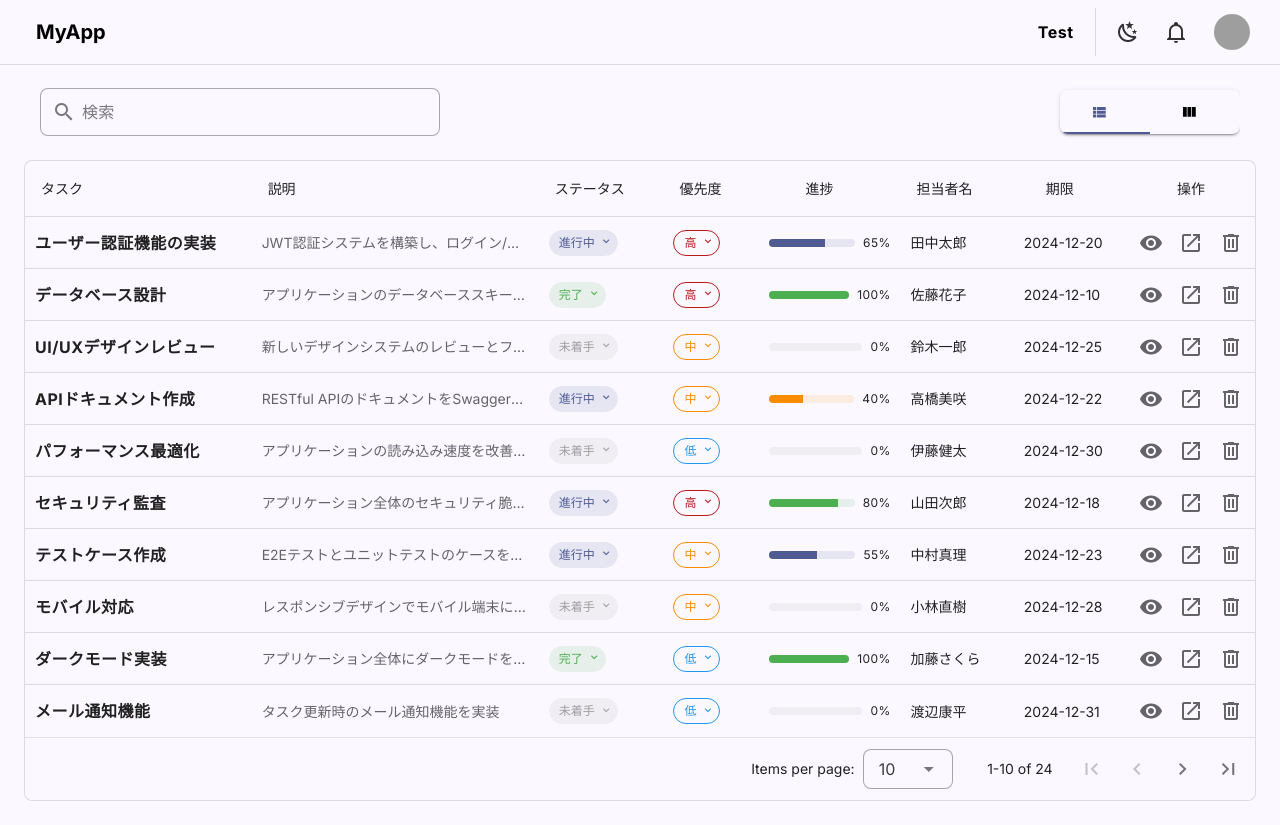
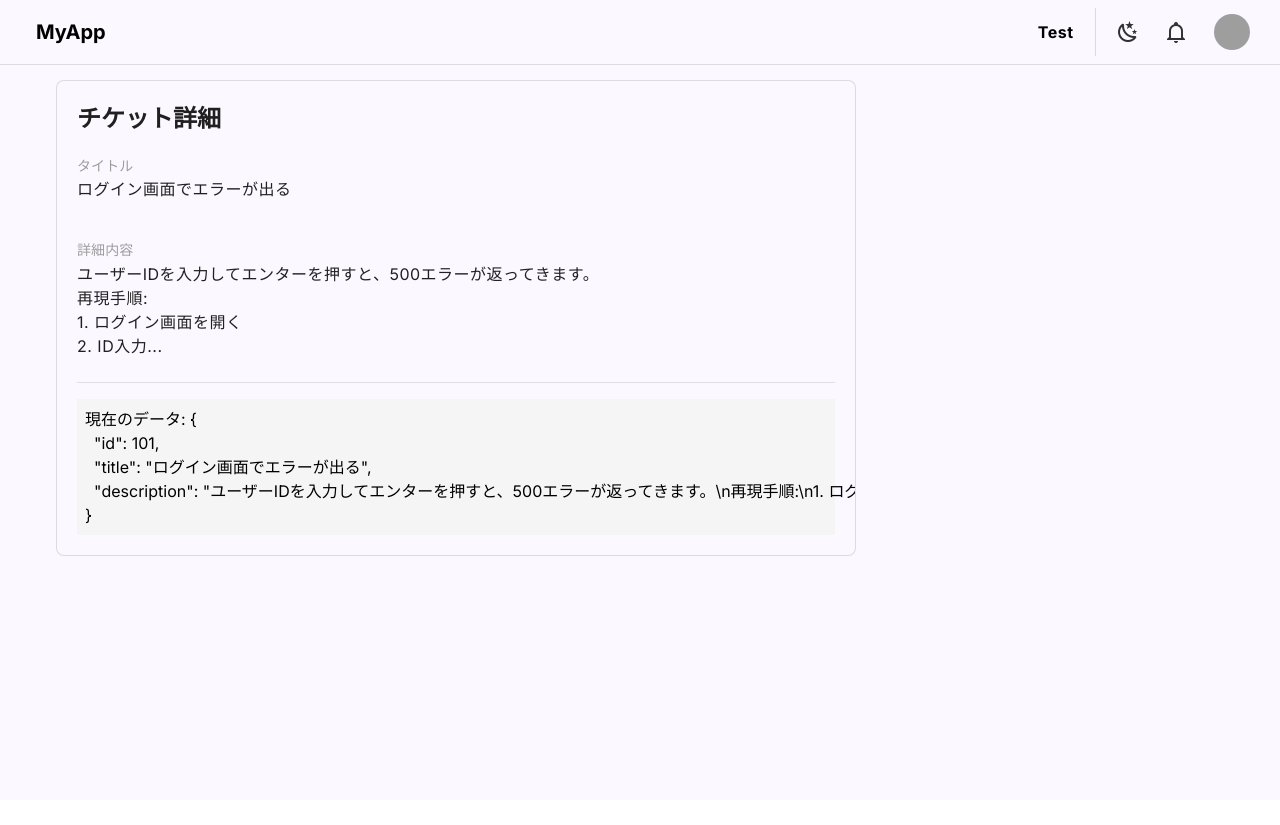
Before and after one commit to TakebumiSuzuki/Vuetify-Practice, a Vue app: page /edit/1 in a window 1280 px wide. After the commit the page ends 800 px from the top, so only its background shows below. Built offline with nearby package versions, Linux system fonts and the light colour scheme; grey boxes are pictures that could not be loaded.

Commit message:
modify v-snackbar

```diff
--- a/package.json
+++ b/package.json
@@ -12,6 +12,7 @@
     "pinia": "^3.0.4",
     "vue": "^3.5.24",
     "vue-draggable-plus": "^0.6.0",
+    "vue-router": "^4.6.4",
     "vuetify": "^3.11.0-beta.1"
   },
   "devDependencies": {
--- a/src/App.vue
+++ b/src/App.vue
@@ -19,7 +19,7 @@
     <AppHeader />
 
     <v-main>
-      <AppMain />
+      <RouterView/>
     </v-main>
 
     <Dialog />
--- a/src/components/ConfirmDialog.vue
+++ b/src/components/ConfirmDialog.vue
@@ -25,21 +25,21 @@
         <v-spacer />
         <v-btn
           variant="tonal"
-          color="secondary"
+          :color="dialogStore.cancelColor"
           class="mr-2 px-4  font-weight-bold"
           @click="dialogStore.handleCancel()"
         >
-          {{ dialogStore.cancelText }}
+          {{ dialogStore.cancelLabel }}
         </v-btn>
 
         <!-- 薄い赤背景 + 濃い赤文字 -->
         <v-btn
-          color="error"
+          :color="dialogStore.confirmColor"
           variant="tonal"
           class="px-6 font-weight-bold"
-          @click="dialogStore.handleAgree()"
+          @click="dialogStore.handleConfirm()"
         >
-          {{ dialogStore.confirmText }}
+          {{ dialogStore.confirmLabel }}
         </v-btn>
       </v-card-actions>
     </v-card>
--- /dev/null
+++ b/src/components/NotFound.vue
@@ -0,0 +1,6 @@
+<script setup>
+</script>
+
+<template>
+  The page you requested was not found.
+</template>
--- /dev/null
+++ b/src/components/SafeEditor.vue
@@ -0,0 +1,109 @@
+<script setup>
+  import { ref } from 'vue';
+
+  const props = defineProps(['modelValue']);
+  const emit = defineEmits(['update:modelValue', 'save']);
+
+  const isEditing = ref(false);
+  const localValue = ref('');
+
+  // 編集開始：現在の値をコピーしてモード切替
+  const startEditing = () => {
+    localValue.value = props.modelValue;
+    isEditing.value = true;
+  };
+
+  // キャンセル：モードを戻すだけ
+  const cancel = () => {
+    isEditing.value = false;
+  };
+
+  // 保存：親に変更を通知
+  const save = () => {
+    // 値が変わっていれば通知
+    if (localValue.value !== props.modelValue) {
+      emit('update:modelValue', localValue.value);
+      emit('save', localValue.value);
+    }
+    isEditing.value = false;
+  };
+</script>
+
+<template>
+  <div class="safe-editor">
+    <!-- A. 閲覧モード -->
+    <div
+      v-if="!isEditing"
+      class="d-flex align-start group"
+    >
+      <!-- テキスト本体 -->
+      <div
+        class="flex-grow-1 text-body-1"
+        style="white-space: pre-wrap"
+      >
+        {{ modelValue || '（記述なし）' }}
+      </div>
+
+      <!-- 鉛筆ボタン（ホバー時のみ表示） -->
+      <v-btn
+        icon="mdi-pencil"
+        variant="text"
+        size="small"
+        color="grey"
+        class="ml-2 mt-n1 opacity-0-hover"
+        @click="startEditing"
+      ></v-btn>
+    </div>
+
+    <!-- B. 編集モード -->
+    <div
+      v-else
+      class="edit-area pa-3 rounded border bg-grey-lighten-5"
+    >
+      <v-textarea
+        v-model="localValue"
+        variant="outlined"
+        bg-color="white"
+        auto-grow
+        rows="2"
+        hide-details
+        autofocus
+        class="mb-3"
+      ></v-textarea>
+
+      <div class="d-flex justify-end gap-2">
+        <v-btn
+          variant="text"
+          size="small"
+          color="grey-darken-1"
+          class="mr-2"
+          @click="cancel"
+        >
+          キャンセル
+        </v-btn>
+
+        <v-btn
+          color="primary"
+          size="small"
+          elevation="1"
+          @click="save"
+        >
+          保存
+        </v-btn>
+      </div>
+    </div>
+  </div>
+</template>
+
+<style scoped>
+  /* 親要素(.group)をホバーした時だけ、このクラスがついた要素を表示 */
+  .group:hover .opacity-0-hover {
+    opacity: 1 !important;
+  }
+
+  /* 通常時は透明（見えないがそこに存在する） */
+  .opacity-0-hover {
+    opacity: 0;
+    transition: opacity 0.2s ease-in-out;
+  }
+</style>
--- a/src/components/Snackbar.vue
+++ b/src/components/Snackbar.vue
@@ -1,8 +1,7 @@
 <script setup>
-  import { useSnackbarStore } from '@/stores/snackbar'
+  import { useSnackbarStore } from '@/stores/snackbar';
 
-  const snackbarStore = useSnackbarStore()
-
+  const snackbarStore = useSnackbarStore();
 </script>
 
 <template>
@@ -11,9 +10,10 @@
     :color="snackbarStore.color"
     :timeout="3000"
     location="top"
-      transition="slide-y-reverse-transition"
+    transition="slide-y-transition"
     rounded="pill"
     variant="tonal"
+    class="custom-snackbar"
   >
     {{ snackbarStore.message }}
 
@@ -27,3 +27,15 @@
     </template>
   </v-snackbar>
 </template>
+
+<style scoped>
+  .custom-snackbar :deep(.v-snackbar__wrapper) {
+    min-width: 200px !important; /* 最小幅 */
+    max-width: 400px !important; /* 最大幅 */
+    padding: 0px 30px !important; /* 内側の余白も調整 */
+  }
+
+  .custom-snackbar{
+    top: -64px !important;
+  }
+</style>
--- a/src/components/TableView.vue
+++ b/src/components/TableView.vue
@@ -58,24 +58,21 @@
   const updatePriority = (item, newPriority) =>
     emit('update-priority', item, newPriority);
 
-
-
-  import { useSnackbarStore } from '@/stores/snackbar'
-  const snackbarStore = useSnackbarStore()
+  import { useSnackbarStore } from '@/stores/snackbar';
+  const snackbarStore = useSnackbarStore();
 
   const handleDialog = async (item) => {
-    const isAgreed = await dialogStore.showDialog(
-      'Delete item?', // タイトル
-      'You are about to delete "Project A". Are you sure?', // 本文
-      'Delete', // 同意ボタン
-      'Cancel', // キャンセルボタン
-    );
+    const isAgreed = await dialogStore.showDialog({
+      titleText: 'Delete Item?',
+      messageText: 'You are about to delete "Project A". Are you sure?',
+      confirm: { label: 'Delete', color: 'error' },
+      cancel: { label: 'Cancel', color: 'secondary' },
+    });
 
     if (isAgreed) {
-      snackbarStore.show('保存しました', 'primary')
+      snackbarStore.show('保存しました', 'primary');
     } else {
-      snackbarStore.show('エラーが発生しました', 'error')
-
+      snackbarStore.show('エラーが発生しました', 'error');
     }
   };
 </script>
@@ -104,7 +101,7 @@
         >
           <!-- タイトル -->
           <td>
-            <span class="font-weight-bold text-body-1">{{ item.title }}</span>
+            <span class="font-weight-bold text-body-1  text-truncate">{{ item.title }}</span>
           </td>
 
           <!-- 説明 -->
@@ -116,7 +113,7 @@
           </td>
 
           <!-- ステータス (Dropdown) -->
-          <td>
+          <td >
             <v-menu location="bottom start">
               <template #activator="{ props }">
                 <v-chip
@@ -194,10 +191,10 @@
           </td>
 
           <!-- 担当者 -->
-          <td>{{ item.assignee }}</td>
+          <td class="text-truncate">{{ item.assignee }}</td>
 
           <!-- 期限 -->
-          <td>{{ item.dueDate }}</td>
+          <td class="text-truncate">{{ item.dueDate }}</td>
 
           <!-- アクションボタン -->
           <td class="text-center text-no-wrap">
--- /dev/null
+++ b/src/components/TicketEdit.vue
@@ -0,0 +1,61 @@
+<script setup>
+  import { ref } from 'vue';
+  import SafeEditor from './SafeEditor.vue'; // パスは実際の場所に合わせる
+
+  // チケットのデータ
+  const ticket = ref({
+    id: 101,
+    title: 'ログイン画面でエラーが出る',
+    description:
+      'ユーザーIDを入力してエンターを押すと、500エラーが返ってきます。\n再現手順:\n1. ログイン画面を開く\n2. ID入力...',
+  });
+
+  // タイトル保存時の処理（APIなどを呼ぶ場所）
+  const onSaveTitle = async (newValue) => {
+    console.log('タイトルを保存中...', newValue);
+    // await api.updateTicket(ticket.value.id, { title: newValue })
+    // 成功したらトースト通知などを出す
+  };
+
+  // 詳細保存時の処理
+  const onSaveDescription = async (newValue) => {
+    console.log('詳細を保存中...', newValue);
+    // await api.updateTicket(ticket.value.id, { description: newValue })
+  };
+</script>
+
+<template>
+  <v-container>
+    <v-card
+      class="pa-5"
+      max-width="800"
+    >
+      <h2 class="mb-4">チケット詳細</h2>
+
+      <!-- タイトル部分 -->
+      <div class="mb-6">
+        <label class="text-subtitle-2 text-grey">タイトル</label>
+        <!-- ここで SafeEditor を使います -->
+        <SafeEditor
+          v-model="ticket.title"
+          @save="onSaveTitle"
+        />
+      </div>
+
+      <!-- 詳細文部分 -->
+      <div class="mb-6">
+        <label class="text-subtitle-2 text-grey">詳細内容</label>
+        <!-- 詳細文用（行数を多くしたい場合などはpropsを足すと良いですが、今回は自動調整） -->
+        <SafeEditor
+          v-model="ticket.description"
+          @save="onSaveDescription"
+        />
+      </div>
+
+      <v-divider class="my-4"></v-divider>
+
+      <!-- デバッグ用：実際のデータが変わっているか確認 -->
+      <pre class="bg-grey-lighten-4 pa-2">現在のデータ: {{ ticket }}</pre>
+    </v-card>
+  </v-container>
+</template>
--- a/src/main.ts
+++ b/src/main.ts
@@ -3,6 +3,7 @@ import './style.css'
 import App from './App.vue'
 import vuetify from './plugins/vuetify'
 import { createPinia} from 'pinia'
+import router from './router'
 
 
 const app = createApp(App)
@@ -10,5 +11,6 @@ const pinia = createPinia()
 
 app.use(vuetify)
 app.use(pinia)
+app.use(router)
 
 app.mount('#app')
--- /dev/null
+++ b/src/router/index.ts
@@ -0,0 +1,25 @@
+import { createRouter, createWebHistory } from 'vue-router';
+
+const routes = [
+  {
+    path: '/',
+    name: 'Home',
+    component: () => import('../components/AppMain.vue'),
+  },
+  {
+    path: '/edit/:id',
+    name: 'TicketEdit',
+    component: () => import('../components/TicketEdit.vue'),
+    props: true,
+  },
+  {
+    path: '/:pathMatch(.*)*', // すべてのパスにマッチする正規表現
+    name: 'NotFound',
+    component: () => import('../components/NotFound.vue'), // 404用コンポーネントを用意
+  },
+];
+
+export default createRouter({
+  history: createWebHistory(),
+  routes,
+});
--- a/src/stores/confirm.js
+++ b/src/stores/confirm.js
@@ -6,23 +6,30 @@ export const useConfirmStore = defineStore('dialog', () => {
 
   const title = ref('');
   const message = ref('');
-  const confirmText = ref('Agree');
-  const cancelText = ref('Cancel');
+  const confirmLabel = ref('');
+  const confirmColor = ref('');
+  const cancelLabel = ref('');
+  const cancelColor = ref('')
   let resolver = null;
 
   const resetVars = () => {
     title.value = '';
     message.value = '';
-    confirmText.value = 'Agree';
-    cancelText.value = 'Cancel';
+    confirmLabel.value = '';
+    confirmColor.value = '';
+    cancelLabel.value = '';
+    cancelColor.value = '';
     resolver = null;
   };
 
-  const showDialog = (titleWord, messageWord, agreeWord, cancelWord) => {
-    title.value = titleWord;
-    message.value = messageWord;
-    confirmText.value = agreeWord;
-    cancelText.value = cancelWord;
+  const showDialog = ({titleText, messageText, confirm, cancel}) => {
+    resetVars();
+    title.value = titleText;
+    message.value = messageText;
+    confirmLabel.value = confirm.label;
+    confirmColor.value = confirm.color;
+    cancelLabel.value = cancel.label;
+    cancelColor.value = cancel.color
     isOpen.value = true;
 
     return new Promise((resolve) => {
@@ -30,12 +37,12 @@ export const useConfirmStore = defineStore('dialog', () => {
     });
   };
 
-  const handleAgree = () => {
+  const handleConfirm = () => {
     if (resolver){
       resolver(true);
     }
     isOpen.value = false;
-    resetVars();
+
   };
 
   const handleCancel = () => {
@@ -48,10 +55,13 @@ export const useConfirmStore = defineStore('dialog', () => {
     isOpen,
     title,
     message,
-    confirmText,
-    cancelText,
+    confirmLabel,
+    confirmColor,
+    cancelLabel,
+    cancelColor,
+
     showDialog,
-    handleAgree,
+    handleConfirm,
     handleCancel,
   };
 });
```
Also changed, not shown: 1 other file (tests, documents, lock files or other folders). Lines whose indentation alone changed are shown as unchanged.
